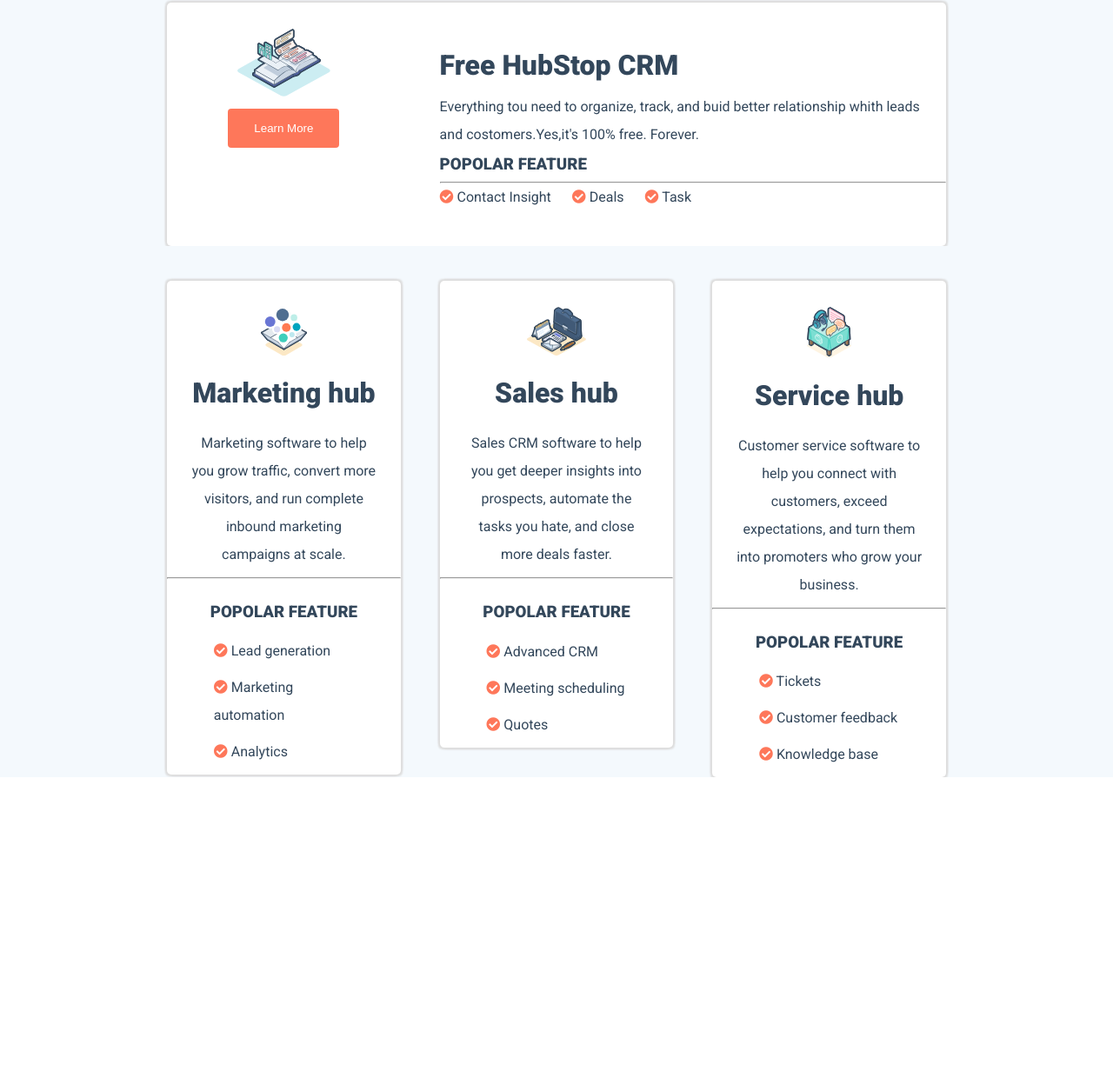
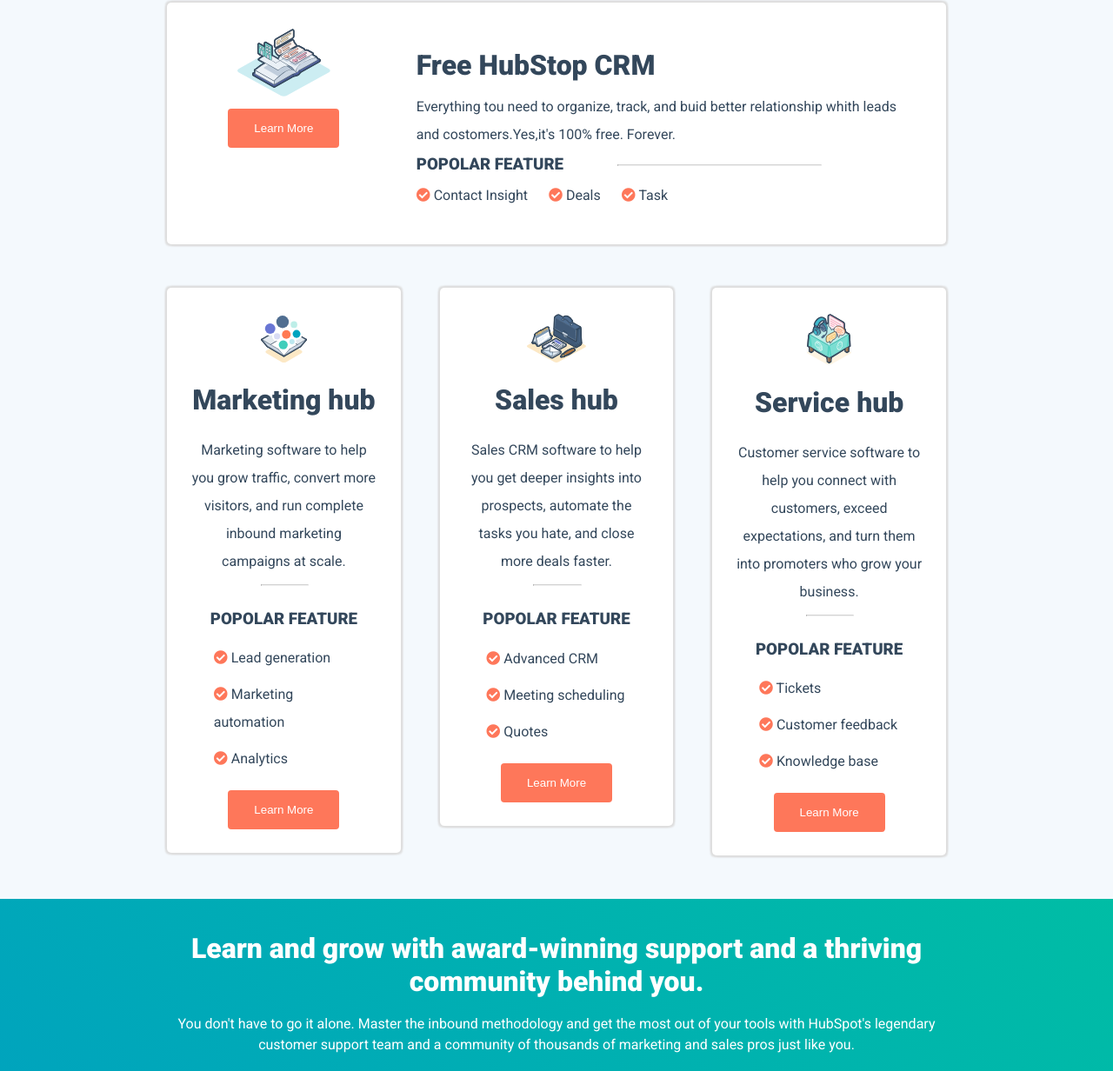
Before and after one commit to titty91/htmlcss-hubspot, a plain HTML site: page index.html in a window 1280 px wide. Shown: the part 912-2144 px from the top of the page at 87% size. Before the commit the page ends 1806 px from the top, so only its background shows below. Drawn offline with Linux system fonts and the light colour scheme.

Commit message:
struttura 5' parte con il backgroud sfumato

```diff
--- a/css/style.css
+++ b/css/style.css
@@ -180,7 +180,9 @@ button {
 
 .contenuto2{
   background-color: #f4f9fd;
+  padding-bottom: 10px;
 }
+
 .box{
   width: 70%;
   margin: 0 auto;
@@ -209,7 +211,6 @@ button {
   padding: 15px 30px 15px;
   margin-top: 10px;
   margin-bottom: 20px;
-
 }
 
 .boxright{
@@ -219,6 +220,7 @@ button {
   float: right;
   color:#33475b;
   line-height: 2;
+  margin-right: 3%;
 }
 
 .boxright ul li{
@@ -235,12 +237,22 @@ ul li .orange{
   width: 5px;
 }
 
+.contenuto2 span hr{
+  width: 40%;
+  height: auto;
+  border-top: 1px solid lightgrey;
+  float: right;
+  margin-right: 20%;
+  margin-top: 3%;
+
+}
+
 /* <!-- corpo del sito 4' parte---------------------> */
-
 
 .contenuto3{
   background-color: #f4f9fd;
   padding-top: 40px;
+  padding-bottom: 50px;
 }
 
 .contan{
@@ -272,6 +284,20 @@ ul li .orange{
   margin: 10px 10%;
 }
 
+.contenuto3 button{
+  height: auto;
+  padding: 15px 30px 15px;
+  margin-top: 10px;
+  margin-bottom: 10%;
+}
+
+.contenuto3 span hr{
+  width: 20%;
+  height: auto;
+  border-top: 1px solid lightgrey;
+  text-align: center;
+  margin: 0 40%;
+}
 
 /*  colonno sinistra */
 
@@ -297,7 +323,6 @@ ul li .orange{
 
 .cllright{
   float: right;
-
 }
 
 .cllright img{
@@ -306,5 +331,23 @@ ul li .orange{
   margin-top: 30px;
 }
 
+/* <!-- corpo del sito 5' parte-------------------------> */
+#headband {
+  background-image: linear-gradient(45deg,#00a4bd,#00bda5);
+  color: white;
+  padding-top: 3%;
 
+}
+
+.headbandescrition{
+  width: 70%;
+  text-align: center;
+  margin: 0 auto;
+}
+
+.headbandescrition p{
+  padding-top: 2%;
+  line-height: 1.5;
+  padding-bottom: 2%;
+}
 /* <!-- piè di pagina --> */
--- a/index.html
+++ b/index.html
@@ -96,7 +96,7 @@
         <div class="descizione clearfix">
           <img src="img/cube.png" alt="illustrazione di un cubo">
           <h1>
-            Powerful.Better Togethr
+            Powerful Better Togethr
           </h1>
           <p>
           HubSpot offers a complete CRM platform with all the tools and integrations you need to grow better — whether you want to increase leads, accelerate sales,<br> streamline customer service, or build a powerful website. They’re powerful alone, but even better when used together.
@@ -120,8 +120,9 @@
             <p>
               Everything tou need to organize, track, and buid better relationship whith leads and costomers.Yes,it's 100% free. Forever.
             </p>
+
             <h3>
-              POPOLAR FEATURE <span><hr></span>
+              POPOLAR FEATURE<span><hr></span>
             </h3>
             <ul>
               <li>
@@ -166,6 +167,9 @@
                 <i class="fas fa-check-circle orange"></i> Analytics
               </li>
             </ul>
+            <div>
+              <button type="button" name="button" class="gethub"> <a href="#">Learn More</a></button>
+            </div>
           </div>
           <div class="box colonna cllcenter">
             <div>
@@ -192,6 +196,9 @@
                 <i class="fas fa-check-circle orange"></i> Quotes
               </li>
             </ul>
+            <div>
+              <button type="button" name="button" class="gethub"> <a href="#">Learn More</a></button>
+            </div>
           </div>
           <div class=" box colonna cllright">
             <div>
@@ -218,7 +225,24 @@
                 <i class="fas fa-check-circle orange"></i> Knowledge base
               </li>
             </ul>
+            <div>
+              <button type="button" name="button" class="gethub"> <a href="#">Learn More</a></button>
+            </div>
           </div>
+        </div>
+      </div>
+
+      <!-- corpo del sito 5' parte-->
+      <div id="headband">
+        <div class="headbandescrition clearfix">
+          <h1>
+            Learn and grow with award-winning support and a thriving community behind you.
+          </h1>
+          <p>
+            You don't have to go it alone. Master the inbound methodology and get the most out of your tools with HubSpot's legendary customer support team and a community of thousands of marketing and sales pros just like you.
+          </p>
+        </div>
+        <div class="headbandtable">
         </div>
       </div>
     </main>
```
